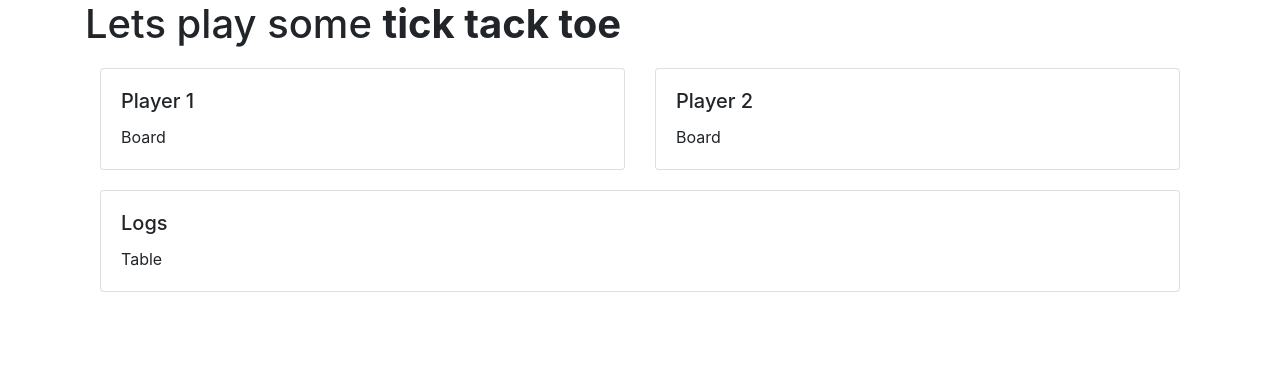
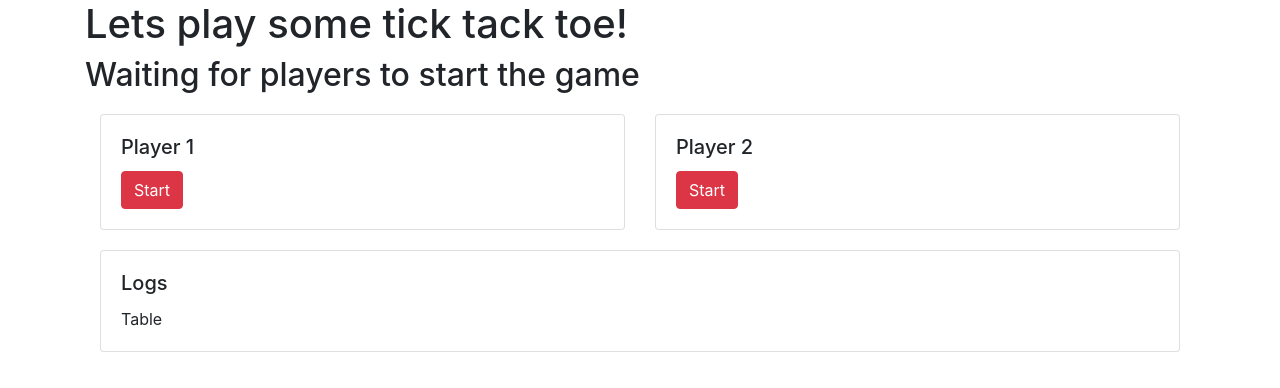
Before and after one commit to LiudasDEM/xo-frontend, a React app: page / in a window 1280 px wide. Shown: the top 388 px of the page. Built offline with nearby package versions, Linux system fonts and the light colour scheme.

Commit message:
make game work * use new GameContext * only use one board * define several state changes like gameHasStarted or gameHasEnded

```diff
--- a/src/components/App.jsx
+++ b/src/components/App.jsx
@@ -8,19 +8,24 @@ import Layout from './Layout'
 
 
 import { useAlerts } from '../contexts/AlertsContext'
+import { useGame } from '../contexts/GameContext'
 
 
 function App() {
-	const { alerts, removeAlert, showAlert } = useAlerts()
+	const { alerts, removeAlert } = useAlerts()
+	const { turn, gameHasStarted, gameHasEnded } = useGame()
 
 	return <Fade in>
 		<Container>
 			<ErrorBoundary>
-				<h1>Lets play some <strong onClick={() => { showAlert('Let\'s gooo') }}>tick tack toe</strong></h1>
+				<h1>Lets play some tick tack toe!</h1>
+				<h2>{gameHasStarted && !gameHasEnded && <>Player&apos;s <strong>{turn}</strong> turn</>}</h2>
+				<h2>{!gameHasStarted && !gameHasEnded && <>Waiting for players to start the game</>}</h2>
+				<h2>{gameHasEnded && <>Game over!</>}</h2>
 				<Layout />
 			</ErrorBoundary>
 			<Row style={{ marginTop: '20px' }}>
-				<Col md={{ span: 3, offset: 9 }} lg={2}>
+				<Col md={{ span: 3, offset: 9 }} lg={3}>
 					<div className="alert-box">
 						{alerts.map((alert, i) => (
 							<Alert
--- a/src/components/Board.jsx
+++ b/src/components/Board.jsx
@@ -1,10 +1,28 @@
 import React from 'react'
+import PropTypes from 'prop-types'
 
 
-function Board() {
-	return <>
-		Board
-	</>
+import { Table } from 'react-bootstrap'
+
+
+function Board({ board, symbol, select }) {
+	return <Table>
+		<tbody>
+			{board.map((row, i) => <tr key={i}>
+				{row.map((cell, j) => <td
+					onClick={() => select(i, j)} style={{ color: cell && symbol && (cell === symbol ? 'green' : 'red') }} key={j}>
+					{cell ? cell : '[]'}
+				</td>)}
+			</tr>)}
+		</tbody>
+	</Table>
+}
+
+
+Board.propTypes = {
+	board: PropTypes.arrayOf(PropTypes.arrayOf(PropTypes.string)).isRequired,
+	symbol: PropTypes.oneOf(['X', 'O']),
+	select: PropTypes.func.isRequired,
 }
 
 
--- a/src/components/Layout.jsx
+++ b/src/components/Layout.jsx
@@ -1,26 +1,58 @@
 import React from 'react'
 
-import { Fade, Container, Row, Col, Card } from 'react-bootstrap'
+import { Fade, Container, Row, Col, Card, Button } from 'react-bootstrap'
 
 import ErrorBoundary from './ErrorBoundary'
+
 
 import Board from './Board'
 import Table from './Table'
 
 
+import { useAlerts } from '../contexts/AlertsContext'
+import { useGame } from '../contexts/GameContext'
+
+
 function Layout() {
+	const { showAlert } = useAlerts()
+
+
+	const {
+		playerOneReady, setPlayerOneReady,
+		playerTwoReady, setPlayerTwoReady,
+		board, winner, gameHasEnded,
+		gameHasStarted, turn,
+		selectCrossOnCell, selectNoughtOnCell,
+	} = useGame()
+
 	return <Fade in>
 		<Container style={{ marginTop: '20px' }}>
 			<Row>
+				{
+					gameHasEnded
+						? <Col md={{ span: 6, offset: 3 }} lg={6}>
+							<Card>
+								<Card.Body>
+									<Card.Title>
+										{
+											winner
+												? <>Player {winner} has won:</>
+												: <>The game has ended in a draw</>
+										}
+									</Card.Title>
+									<Board board={board} select={() => { }} />
+								</Card.Body>
+							</Card>
+						</Col>
+						: <>
 							<Col md={6} lg={6}>
 								<Card>
 									<Card.Body>
 										<Card.Title>
 											Player 1
 										</Card.Title>
-							<ErrorBoundary>
-								<Board />
-							</ErrorBoundary>
+										{!playerOneReady &&
+											<Button variant="danger" onClick={() => { setPlayerOneReady(true); showAlert('Player one is ready') }}>Start</Button>}
 									</Card.Body>
 								</Card>
 							</Col>
@@ -30,12 +62,27 @@ function Layout() {
 										<Card.Title>
 											Player 2
 										</Card.Title>
-							<ErrorBoundary>
-								<Board />
-							</ErrorBoundary>
+										{!playerTwoReady &&
+											<Button variant="danger" onClick={() => { setPlayerTwoReady(true); showAlert('Player two is ready') }}>Start</Button>}
 									</Card.Body>
 								</Card>
 							</Col>
+						</>
+				}
+				{
+					gameHasStarted && !gameHasEnded &&
+					<Col md={{ span: 6, offset: 3 }} lg={6}>
+						<Card>
+							<Card.Body>
+								<Board
+									symbol={turn}
+									select={turn === 'X' ? selectCrossOnCell : selectNoughtOnCell}
+									board={board}
+								/>
+							</Card.Body>
+						</Card>
+					</Col>
+				}
 			</Row>
 			<Row style={{ marginTop: '20px' }}>
 				<Col lg={12} md={12}>
--- /dev/null
+++ b/src/contexts/GameContext.jsx
@@ -0,0 +1,150 @@
+import React, { createContext, useContext, useState, useEffect, useCallback } from 'react'
+import PropTypes from 'prop-types'
+
+
+const GameContext = createContext()
+
+
+export function ProvideGame({ children }) {
+	const game = useProvideGame()
+	return <GameContext.Provider value={game}>{children}</GameContext.Provider>
+}
+
+
+ProvideGame.propTypes = {
+	children: PropTypes.any,
+}
+
+
+export function useGame() {
+	return useContext(GameContext)
+}
+
+
+export function useProvideGame() {
+	const [playerOneReady, setPlayerOneReady] = useState(false)
+	const [playerTwoReady, setPlayerTwoReady] = useState(false)
+	const [gameHasStarted, setGameHasStarted] = useState(false)
+	const [gameHasEnded, setGameHasEnded] = useState(false)
+	const [winner, setWinner] = useState()
+
+	const [turn, setTurn] = useState()
+	const [board, setBoard] = useState([
+		['', '', ''],
+		['', '', ''],
+		['', '', ''],
+	])
+
+	useEffect(() => {
+		if (gameHasStarted) {
+			setTurn(t => t === 'X' ? 'O' : 'X')
+		}
+	}, [board, gameHasStarted])
+
+	useEffect(() => {
+		if (playerOneReady && playerTwoReady) {
+			setGameHasStarted(true)
+		}
+	}, [playerOneReady, playerTwoReady])
+
+	const canMarkCell = useCallback(function canMarkCell(x, y) {
+		const row = board[x]
+		if (!row) {
+			return false
+		}
+
+		const cell = row[y]
+		if (cell == null) {
+			return false
+		}
+
+		if (cell === 'X' || cell === 'O') {
+			return false
+		}
+
+		return true
+	}, [board])
+
+	const selectCrossOnCell = useCallback(function selectCrossOnCell(x, y) {
+		if (turn !== 'X') { return }
+		if (!canMarkCell(x, y)) { return }
+
+		board[x][y] = 'X'
+		setBoard([...board])
+	}, [board, turn, canMarkCell])
+
+	const selectNoughtOnCell = useCallback(function selectNoughtOnCell(x, y) {
+		if (turn !== 'O') { return }
+		if (!canMarkCell(x, y)) { return }
+
+		board[x][y] = 'O'
+		setBoard([...board])
+	}, [board, turn, canMarkCell])
+
+	useEffect(() => {
+		function invertMatrix(matrix) {
+			const newMatrix = [
+				['', '', ''],
+				['', '', ''],
+				['', '', ''],
+			]
+
+			for (const rowIndex in matrix) {
+				for (const colIndex in matrix[rowIndex]) {
+					newMatrix[colIndex][rowIndex] = matrix[rowIndex][colIndex]
+				}
+			}
+
+			return newMatrix
+		}
+
+		function isLineFilled(line) {
+			const filledCells = line.filter(x => x)
+			const set = new Set(filledCells)
+			return [...set].length === 1 && filledCells.length === 3
+		}
+
+		const completelyFilledCol = board.find(isLineFilled)
+
+		if (completelyFilledCol) {
+			setGameHasEnded(true)
+			setWinner(completelyFilledCol[0] === 'X' ? 'X' : 'O')
+			return
+		}
+
+		const completelyFilledRow = invertMatrix(board).find(isLineFilled)
+
+		if (completelyFilledRow) {
+			setGameHasEnded(true)
+			setWinner(completelyFilledRow[0] === 'X' ? 'X' : 'O')
+			return
+		}
+
+		const diagonals = [
+			[board[0][0], board[1][1], board[2][2]],
+			[board[0][2], board[1][1], board[2][0]],
+		]
+
+		const completelyFilledDiagonal = diagonals.find(isLineFilled)
+
+		if (completelyFilledDiagonal) {
+			setGameHasEnded(true)
+			setWinner(completelyFilledDiagonal[0] === 'X' ? 'X' : 'O')
+			return
+		}
+
+		const everythingIsFilled = board.every(row => row.every(x => x))
+		if (everythingIsFilled) {
+			setGameHasEnded(true)
+			return
+		}
+	}, [board])
+
+	return {
+		playerOneReady, setPlayerOneReady,
+		playerTwoReady, setPlayerTwoReady,
+		turn, board, gameHasStarted,
+		winner, gameHasEnded,
+		selectCrossOnCell, selectNoughtOnCell,
+	}
+}
--- a/src/index.jsx
+++ b/src/index.jsx
@@ -4,6 +4,8 @@ import ReactDOM from 'react-dom'
 import 'bootstrap/dist/css/bootstrap.min.css'
 
 import { ProvideAlerts } from './contexts/AlertsContext'
+import { ProvideGame } from './contexts/GameContext'
+
 import App from './components/App'
 
 
@@ -18,7 +20,9 @@ window.addEventListener('error', window._logError)
 
 
 const jsx = <ProvideAlerts>
-	<App />
+	<ProvideGame>
+		<App />
+	</ProvideGame>
 </ProvideAlerts>
 
 
```
Also changed, not shown: src/utils.jsx (added, +54 -0 lines). Lines whose indentation alone changed are shown as unchanged.
